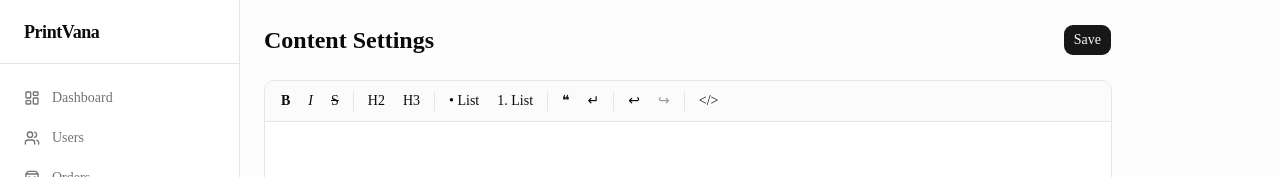
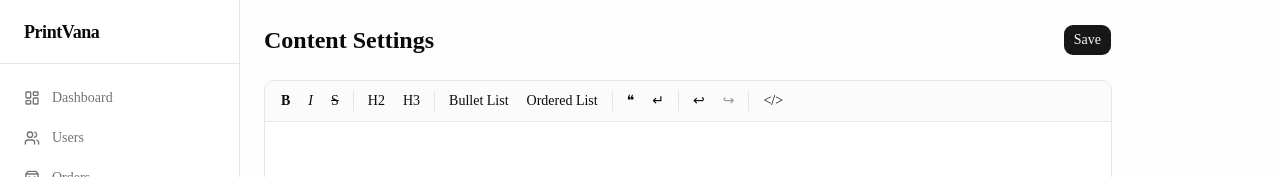
Before and after one commit to tarangsachaniya/printeve-admin, a Next.js app: page /settings in a window 1280 px wide. Shown: the top 177 px of the page. Built offline with nearby package versions, Linux system fonts and the light colour scheme; no server answers.

Commit message:
admin create page #1

```diff
--- a/app/(dashboard)/products/page.tsx
+++ b/app/(dashboard)/products/page.tsx
@@ -368,8 +368,8 @@ export default function ProductsPage() {
                   <ToolbarButton onClick={() => descEditor?.chain().focus().toggleHeading({ level: 2 }).run()} active={descEditor?.isActive('heading', { level: 2 })}>H2</ToolbarButton>
                   <ToolbarButton onClick={() => descEditor?.chain().focus().toggleHeading({ level: 3 }).run()} active={descEditor?.isActive('heading', { level: 3 })}>H3</ToolbarButton>
                   <div className="w-px h-5 bg-border mx-1" />
-                  <ToolbarButton onClick={() => descEditor?.chain().focus().toggleBulletList().run()} active={descEditor?.isActive('bulletList')}>• List</ToolbarButton>
-                  <ToolbarButton onClick={() => descEditor?.chain().focus().toggleOrderedList().run()} active={descEditor?.isActive('orderedList')}>1. List</ToolbarButton>
+                  <ToolbarButton onClick={() => descEditor?.chain().focus().toggleBulletList().run()} active={descEditor?.isActive('bulletList')}>Bullet List</ToolbarButton>
+                  <ToolbarButton onClick={() => descEditor?.chain().focus().toggleOrderedList().run()} active={descEditor?.isActive('orderedList')}>Ordered List</ToolbarButton>
                   <div className="w-px h-5 bg-border mx-1" />
                   <ToolbarButton onClick={() => descEditor?.chain().focus().undo().run()} disabled={!descEditor?.can().undo()}>↩</ToolbarButton>
                   <ToolbarButton onClick={() => descEditor?.chain().focus().redo().run()} disabled={!descEditor?.can().redo()}>↪</ToolbarButton>
--- a/app/(dashboard)/settings/page.tsx
+++ b/app/(dashboard)/settings/page.tsx
@@ -120,10 +120,10 @@ export default function SettingsPage() {
           </ToolbarButton>
           <div className="w-px h-5 bg-border mx-1" />
           <ToolbarButton onClick={() => editor?.chain().focus().toggleBulletList().run()} active={editor?.isActive('bulletList')}>
-            • List
+            Bullet List
           </ToolbarButton>
           <ToolbarButton onClick={() => editor?.chain().focus().toggleOrderedList().run()} active={editor?.isActive('orderedList')}>
-            1. List
+            Ordered List
           </ToolbarButton>
           <div className="w-px h-5 bg-border mx-1" />
           <ToolbarButton onClick={() => editor?.chain().focus().toggleBlockquote().run()} active={editor?.isActive('blockquote')}>
```
